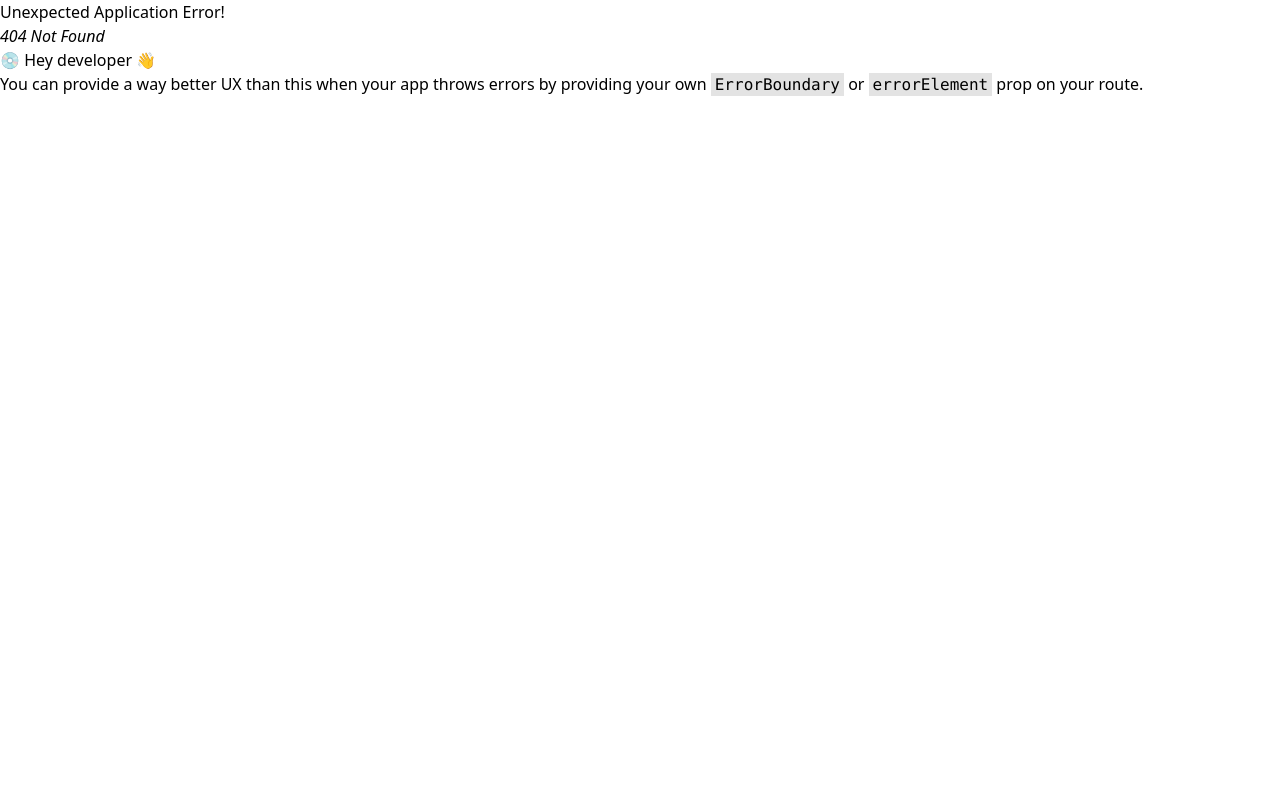
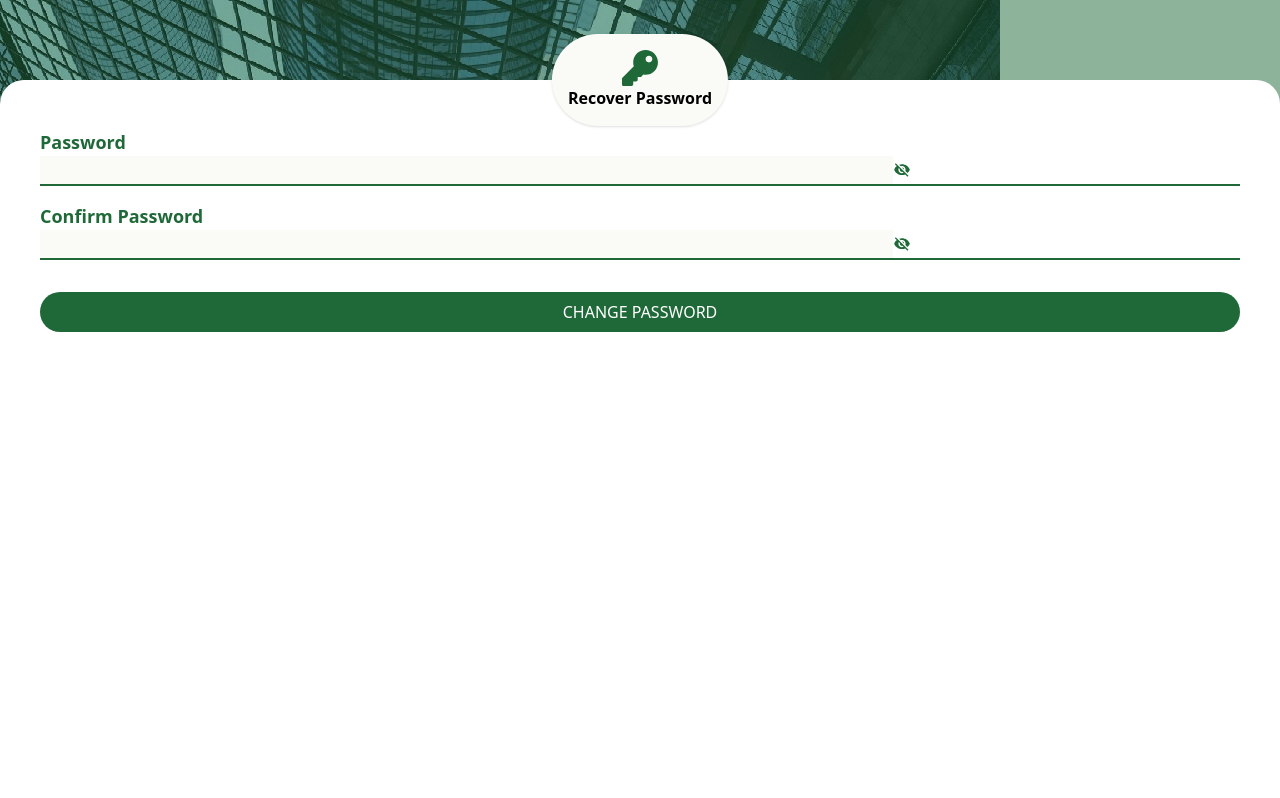
Before and after one commit to myconpeter/Waxmo, a React (Vite) app: page /recoverpassword in a window 1280 px wide. Before the commit this address had no page. Shown: the top 798 px of the page. Built offline with nearby package versions, Linux system fonts and the light colour scheme.

Commit message:
still working

```diff
--- a/src/App.jsx
+++ b/src/App.jsx
@@ -31,6 +31,7 @@ import UpdateName from "./pages/settings/UpdateName";
 import UpdatePassword from "./pages/settings/UpdatePassword";
 import UpdateMobileNO from "./pages/settings/UpdateMobileNo";
 import UpdateAccountDetails from "./pages/settings/UpdateAcctountDetails";
+import RecoverPassword from "./pages/RecoverPassword";
 
 const router = createBrowserRouter(
   createRoutesFromElements(
@@ -39,6 +40,7 @@ const router = createBrowserRouter(
       <Route path="loginORsignup" element={<LoginORsignup />} />
       <Route path="login" element={<LoginPage />} />
       <Route path="signup" element={<SignupPage />} />
+      <Route path="recoverpassword" element={<RecoverPassword />} />
 
 
       <Route path="home" element={<HomeLayout />}>
@@ -58,6 +60,7 @@ const router = createBrowserRouter(
         <Route path="updatepassword" element={<UpdatePassword />} />
         <Route path="updatemobileno" element={<UpdateMobileNO />} />
         <Route path="updateaccountdetails" element={<UpdateAccountDetails />} />
+
       </Route>
 
 
--- /dev/null
+++ b/src/pages/RecoverPassword.jsx
@@ -0,0 +1,96 @@
+import { FaKey } from "react-icons/fa";
+
+
+import { IoMdEye } from "react-icons/io";
+import { IoMdEyeOff } from "react-icons/io";
+import BackGround from "../assets/welcomePage-backgroundImage.jpg"
+import { Link } from "react-router-dom";
+import { useState } from "react";
+
+const RecoverPassword = () => {
+    const [see, setSee] = useState(false)
+
+    const toggle = (i) => {
+        i.preventDefault();
+        if (see === false) {
+            setSee(true)
+        }
+        else {
+            setSee(false)
+
+        }
+    }
+
+    return (
+
+
+        <div
+            className=""
+
+
+        >
+            <div className="relative">
+                <img className="" src={BackGround} alt="background" />
+                <div className="bg-overLay absolute inset-0 opacity-50 w-screen h-36"></div>
+
+            </div>
+
+
+
+            <div
+                className="absolute bottom-0 left-0 right-0 top-0 h-full w-full overflow-hidden bg-fixed"
+            >
+
+                <div className="bg-transparent  h-screen overflow-hidden flex items-center justify-center pt-20">
+                    <div className="bg-white w-screen h-full shadow-3xl rounded-t-3xl">
+                        <div className="flex flex-col items-center bg-lightGray shadow shadow-gray-200 absolute left-1/2 transform -translate-x-1/2 -translate-y-1/2 rounded-full p-4">
+                            <FaKey className="text-4xl text-overLay " />
+
+                            <p className="font-bold">Recover Password</p>
+                        </div>
+                        <form action="/home/homepage" className="pt-10 p-10 flex flex-col">
+
+
+
+
+                            <div className="flex flex-col border-b-2 border-overLay w-full  items-start text-lg mb-2 pt-2">
+
+                                <p className="text-overLay font-semibold">Password</p>
+
+                                <div className="flex w-screen ">
+
+                                    <input type={see === true ? "text" : "password"} id="password" className="bg-lightGray border-overLay w-4/6 focus:outline-none  " />
+                                    <button onClick={toggle}>{see === true ? <IoMdEye className="text-overLay" /> : <IoMdEyeOff className="text-overLay" />}</button>
+                                </div>
+
+                            </div>
+                            <div className="flex flex-col  border-b-2 border-overLay w-full items-start text-lg mb-8 pt-2">
+
+                                <p className="text-overLay font-semibold">Confirm Password</p>
+
+                                <div className="flex w-screen ">
+
+                                    <input type={see === true ? "text" : "password"} id="confirmpassword" className="bg-lightGray border-overLay w-4/6 focus:outline-none  " />
+                                    <button onClick={toggle}>{see === true ? <IoMdEye className="text-overLay" /> : <IoMdEyeOff className="text-overLay" />}</button>
+                                </div>
+
+                            </div>
+
+
+                            <button className="bg-overLay font-medium p-2  text-white uppercase w-full rounded-full">Change Password</button>
+                        </form>
+
+
+                    </div>
+                </div>
+
+
+
+
+            </div>
+        </div >
+
+    )
+}
+
+export default RecoverPassword
--- a/src/pages/homePage.jsx
+++ b/src/pages/homePage.jsx
@@ -5,6 +5,8 @@ import { IoIosChatbubbles } from "react-icons/io";
 import { FaUsers } from "react-icons/fa";
 import { MdOutlineSupportAgent } from "react-icons/md";
 import { FaChartLine } from "react-icons/fa6";
+import BackGround from "../assets/welcomePage-backgroundImage.jpg";
+
 
 
 
@@ -16,24 +18,21 @@ import { Link } from "react-router-dom";
 const homePage = () => {
     return (
 
-        <div
-            className=" bg-black bg-opacity-100 relative overflow-hidden bg-cover bg-no-repeat  text-center bg-welcome-page-background h-screen pb-36 "
+        <div className="">
+            <div className="relative">
+                <img className="" src={BackGround} alt="background" />
+                <div className="bg-overLay absolute inset-0 opacity-50 w-screen h-full"></div>
+
+            </div>
 
 
-        >
-
-            <div className="bg-overLay bg-opacity-75 relative overflow-hidden bg-cover h-screen  w-screen"></div>
             <div
                 className="absolute bottom-0 left-0 right-0 top-0  overflow-hidden bg-fixed"
             >
-                <div className=" flex flex-col items-center bg-transparent  absolute mt-24 left-1/2 transform -translate-x-1/2 -translate-y-1/2 rounded-full">
-                    {/* <img className='rounded-full h-28 w-28 top-12 items-center' src={logo} alt="micheal" /> */}
-
-                </div>
 
 
 
-                <div className="bg-transparent  h-screen overflow-hidden flex items-center justify-center pt-36">
+                <div className="bg-transparent  h-full overflow-hidden flex items-center justify-center pt-8">
                     <div className="bg-white w-screen  rounded-t-3xl pt-1 ">
 
                         {/* this is for ads take note */}
--- a/src/pages/loginPage.jsx
+++ b/src/pages/loginPage.jsx
@@ -57,7 +57,7 @@ const loginPage = () => {
 
                                 <div className="flex border-b-2 border-overLay">
 
-                                    <input type="text" id="email" className="bg-lightGray border-overLay pl-12 py-2 w-full focus:outline-none  " />
+                                    <input type="text" id="email" className="bg-lightGray border-overLay  py-2 w-full focus:outline-none  " />
                                     {/* <FaCheck className="text-overLay" /> */}
                                 </div>
 
@@ -68,14 +68,14 @@ const loginPage = () => {
 
                                 <div className="flex border-b-2 border-overLay">
 
-                                    <input type={see === true ? "text" : "password"} id="password" className="bg-lightGray border-overLay pl-12  py-2 focus:outline-none  " />
+                                    <input type={see === true ? "text" : "password"} id="password" className="bg-lightGray border-overLay   py-2 focus:outline-none  " />
                                     <button onClick={toggle}>{see === true ? <IoMdEye className="text-overLay" /> : <IoMdEyeOff className="text-overLay" />}</button>
                                 </div>
 
                             </div>
 
                             <div className="pb-8 flex  justify-end">
-                                <Link to="#" className="">Forgotten Password ? </Link>
+                                <Link to="/recoverpassword" className="">Forgotten Password ? </Link>
                             </div>
                             <button className="bg-overLay font-medium p-2 md:p-4 text-white uppercase w-full rounded-full">Login</button>
                         </form>
--- a/src/pages/settings/UpdateAcctountDetails.jsx
+++ b/src/pages/settings/UpdateAcctountDetails.jsx
@@ -13,35 +13,35 @@ const UpdateAccountDetails = () => {
             <Menu PageName='Upgrade Account' />
 
             <form action="/" className="pt-24 p-10 flex flex-col items-center justify-center">
-                <div className="flex flex-col items-start justify-center text-lg mb-6">
+                <div className="flex flex-col border-b-2 border-overLay w-full mt-6  items-start text-lg mb-2 pt-2">
 
                     <p className="text-overLay font-semibold">Account Name</p>
 
-                    <div className="flex border-b-2 border-overLay">
+                    <div className="flex w-screen ">
 
-                        <input type="text" id="accountname" className="bg-lightGray border-overLay pl-12 py-2 md:py-4  w-full  focus:outline-none" />
+                        <input type="text" id="accountname" className="bg-lightGray border-overLay py-2  w-4/6  focus:outline-none" />
 
                     </div>
 
                 </div>
-                <div className="flex flex-col items-start justify-center text-lg mb-6">
+                <div className="flex flex-col border-b-2 border-overLay w-full mt-6  items-start text-lg mb-2 pt-2">
 
                     <p className="text-overLay font-semibold">Account Number</p>
 
-                    <div className="flex border-b-2 border-overLay">
+                    <div className="flex w-screen ">
 
-                        <input type="text" id="accountnumber" className="bg-lightGray border-overLay pl-12 py-2 md:py-4  w-full  focus:outline-none" />
+                        <input type="text" id="accountnumber" className="bg-lightGray border-overLay py-2  w-4/6  focus:outline-none" />
 
                     </div>
 
                 </div>
-                <div className="flex flex-col items-start text-lg mb-6 pt-5">
+                <div className="flex flex-col border-b-2 border-overLay w-full mt-6  items-start text-lg mb-2 pt-2">
 
                     <p className="text-overLay font-semibold">Bank Name</p>
 
-                    <div className="flex border-b-2 border-overLay">
+                    <div className="flex w-screen ">
 
-                        <input type="text" id="bankname" className="bg-lightGray border-overLay pl-12 py-2 md:py-4  w-full  focus:outline-none" />
+                        <input type="text" id="bankname" className="bg-lightGray border-overLay py-2  w-4/6  focus:outline-none" />
 
                     </div>
 
--- a/src/pages/settings/UpdatePassword.jsx
+++ b/src/pages/settings/UpdatePassword.jsx
@@ -33,7 +33,7 @@ const UpdatePassword = () => {
 
                     <div className="flex border-b-2 border-overLay">
 
-                        <input type={see === true ? "text" : "password"} id="oldpassword" className="bg-lightGray border-overLay pl-12 py-2 md:py-4  w-full  focus:outline-none" />
+                        <input type={see === true ? "text" : "password"} id="oldpassword" className="bg-lightGray border-overLay py-2 md:py-4  w-full  focus:outline-none" />
                         <button onClick={toggle}>{see === true ? <IoMdEye className="text-overLay" /> : <IoMdEyeOff className="text-overLay" />}</button>
 
                     </div>
@@ -45,7 +45,7 @@ const UpdatePassword = () => {
 
                     <div className="flex border-b-2 border-overLay">
 
-                        <input type={see === true ? "text" : "password"} id="newpassword" className="bg-lightGray border-overLay pl-12 py-2 md:py-4  w-full  focus:outline-none" />
+                        <input type={see === true ? "text" : "password"} id="newpassword" className="bg-lightGray border-overLay  py-2 md:py-4  w-full  focus:outline-none" />
                         <button onClick={toggle}>{see === true ? <IoMdEye className="text-overLay" /> : <IoMdEyeOff className="text-overLay" />}</button>
 
                     </div>
@@ -57,7 +57,7 @@ const UpdatePassword = () => {
 
                     <div className="flex border-b-2 border-overLay">
 
-                        <input type={see === true ? "text" : "password"} id="confirmpassword" className="bg-lightGray border-overLay pl-12 py-2 md:py-4  w-full  focus:outline-none" />
+                        <input type={see === true ? "text" : "password"} id="confirmpassword" className="bg-lightGray border-overLay  py-2 md:py-4  w-full  focus:outline-none" />
                         <button onClick={toggle}>{see === true ? <IoMdEye className="text-overLay" /> : <IoMdEyeOff className="text-overLay" />}</button>
 
                     </div>
```
